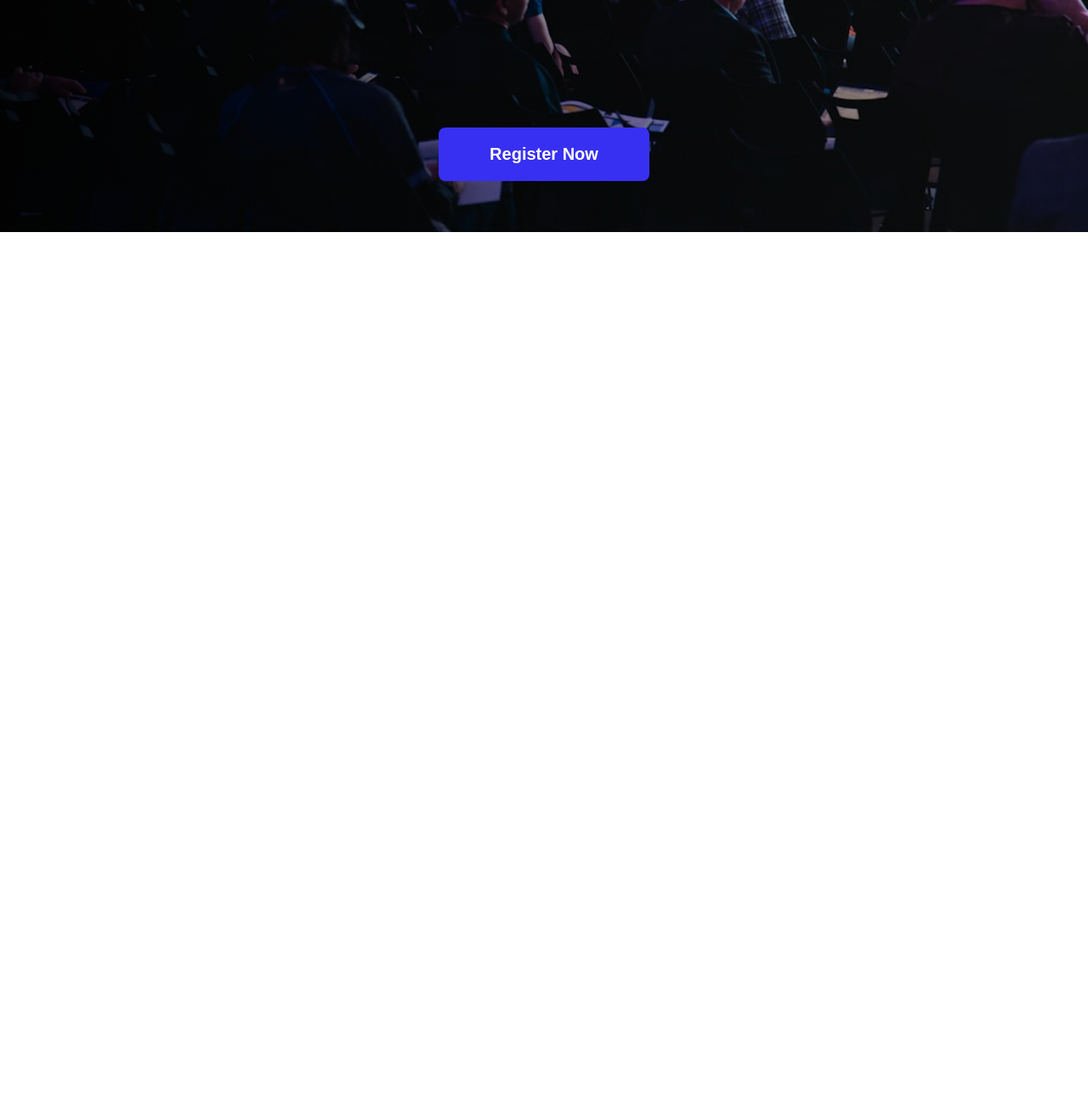
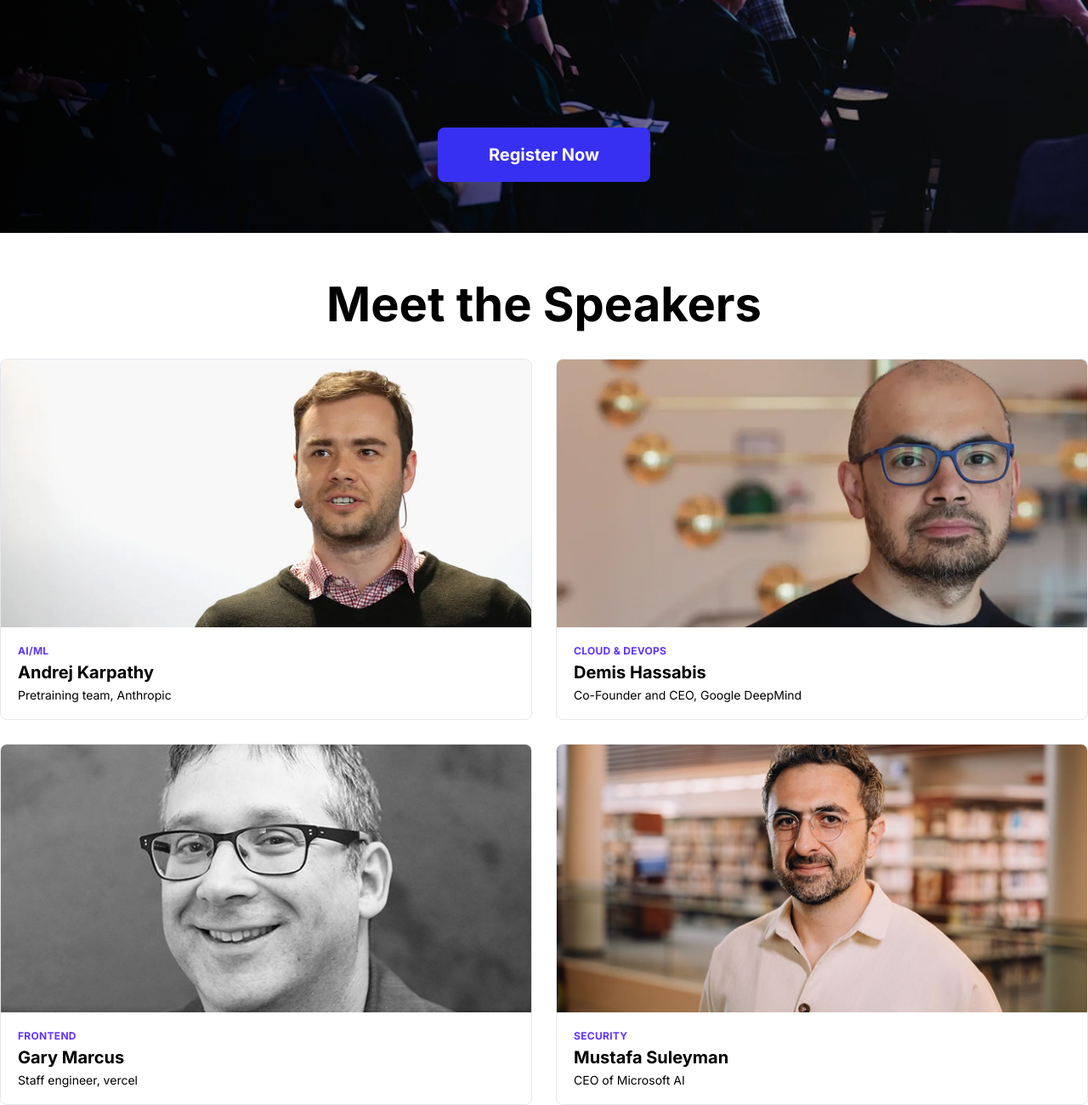
Before and after one commit to AbusufianEmon/DevConf, a plain HTML site: page index.html in a window 1280 px wide. Shown: the part 601-1901 px from the top of the page at 85% size. Before the commit the page ends 874 px from the top, so only its background shows below. Drawn offline with Linux system fonts and the light colour scheme.

Commit message:
Speakers section completed

```diff
--- a/index.html
+++ b/index.html
@@ -4,8 +4,16 @@
     <meta charset="UTF-8">
     <meta name="viewport" content="width=device-width, initial-scale=1.0">
     <title>DEVCONF</title>
+    <link rel="icon" type="image/png" href="./assets/logo-mini.png">
     <link rel="stylesheet" href="./style.css">
+
+
     <link rel="stylesheet" href="https://cdnjs.cloudflare.com/ajax/libs/font-awesome/7.0.1/css/all.min.css">
+
+    <link rel="preconnect" href="https://fonts.googleapis.com">
+    <link rel="preconnect" href="https://fonts.gstatic.com" crossorigin>
+    <link href="https://fonts.googleapis.com/css2?family=Inter:ital,opsz,wght@0,14..32,100..900;1,14..32,100..900&display=swap" rel="stylesheet">
+
 </head>
 <body>
 
@@ -48,9 +56,61 @@
         <div class="hero-button">
             <button>Register Now</button>
         </div>
+    </section>
+
+    <!--Hero end -->
+
+    <!-- Meet speakers-->
+
+    <section class="meet-speakers">
+        <div>
+            <h2>Meet the Speakers</h2>
+        </div>
+        <div class="speakers">
+            <div class="speaker-grid">
+                <div>
+                    <img src="./assets/andrej.png" alt="">
+                </div>
+                <div class="speaker-info">
+                    <a href="">AI/ML</a>
+                    <h3>Andrej Karpathy</h3>
+                    <p>Pretraining team, Anthropic</p>
+                </div>
 
 
+            </div>
+            <div class="speaker-grid">
+                <div>
+                    <img src="./assets/demis.png" alt="">
+                </div>
+                <div class="speaker-info">
+                    <a href="">CLOUD & DEVOPS</a>
+                    <h3>Demis Hassabis</h3>
+                    <p>Co-Founder and CEO, Google DeepMind</p>
+                </div>
+            </div>
+            <div class="speaker-grid">
+                <div>
+                    <img src="./assets/gary.png" alt="">
+                </div>
+                <div class="speaker-info">
+                    <a href="">FRONTEND</a>
+                    <h3>Gary Marcus</h3>
+                    <p>Staff engineer, vercel</p>
+                </div>
+            </div>
+            <div class="speaker-grid">
+                <div>
+                    <img src="./assets/mustafa.png" alt="">
+                </div>
+                <div class="speaker-info">
+                    <a href="">SECURITY</a>
+                    <h3>Mustafa Suleyman</h3>
+                    <p>CEO of Microsoft AI</p>
+                </div>
+            </div>
+        </div>
+    </section>
 
-    </section>
 </body>
 </html>
--- a/style.css
+++ b/style.css
@@ -2,6 +2,7 @@
     margin: 0;
     padding: 0;
     box-sizing: border-box;
+    font-family: "Inter", sans-serif;
 }
 /* Common Button*/
 button {
@@ -113,3 +114,61 @@ button {
     margin-top: auto;
     align-items: end;
 }
+
+
+.meet-speakers {
+    margin-top: 50px;
+    justify-items: center;
+
+}
+.meet-speakers h2 {
+    font-size: 56px;
+    font-weight: 700;
+}
+
+.speakers {
+    margin-top: 30px;
+    display: grid;
+    grid-template-columns: repeat(2, 1fr);
+    grid-template-rows: repeat(2, 1fr);
+    gap: 28px;
+}
+
+.speaker-grid {
+    background-color: #ffffff;
+    border-radius: 8px;
+    border: 1px solid #e5e7eb;
+    overflow: hidden;
+}
+
+.speaker-grid img {
+    cursor: pointer;
+    width: 100%;
+    display: block;
+    height: auto;
+}
+
+.speaker-info {
+    padding: 20px;
+    display: flex;
+    flex-direction: column;
+    gap: 6px;
+}
+
+.speaker-info a {
+    text-decoration: none;
+    color: rgba(55, 0, 255, 0.8);
+    font-size: 12px;
+    font-weight: bold;
+    letter-spacing: 0.3px;
+}
+
+.speaker-info h3 {
+    cursor: pointer;
+    font-size: 20px;
+}
+
+.speaker-info p {
+    font-size: 14px;
+
+}
```
